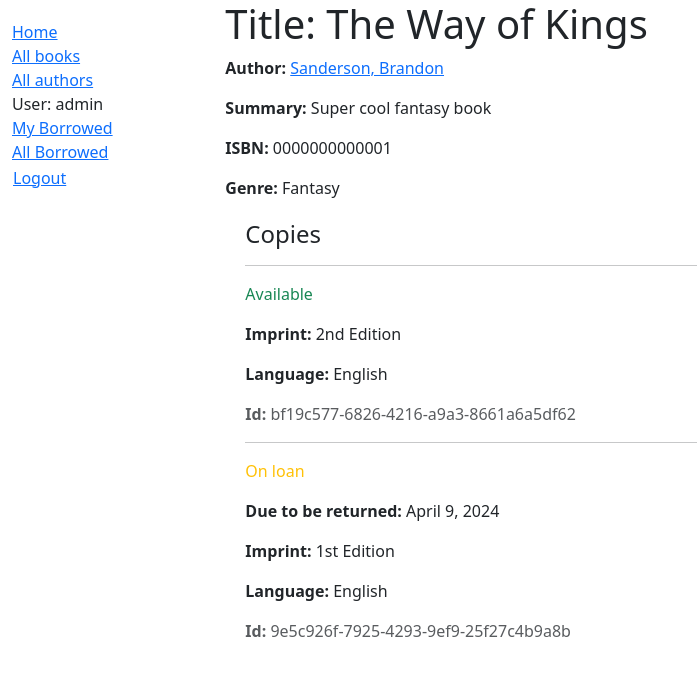
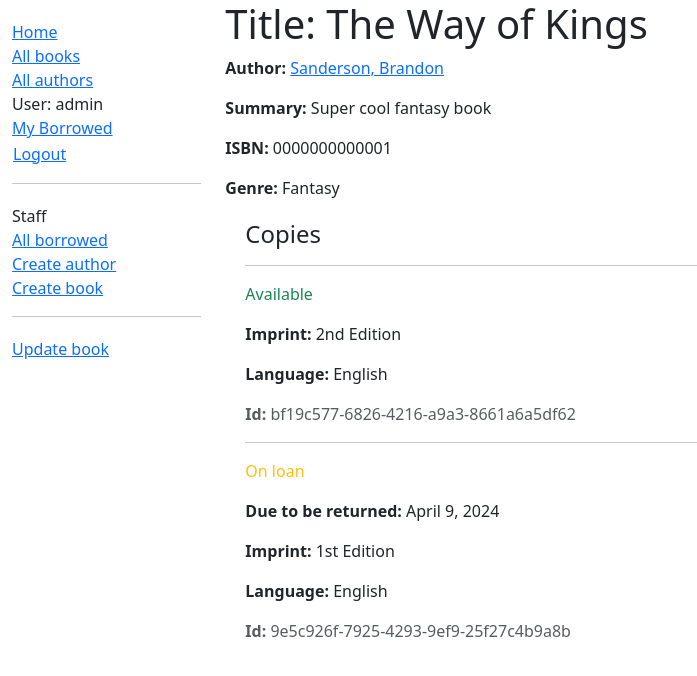
Before and after one commit to ModernTerrain/-csci313-assignment-3-Ben-Newland, a Django app: page /catalog/book/1 in a window 1280 px wide. Shown: the top 676 px of the page, without its empty margins (0-697 px from the left). Run offline with Django 5.2, Linux system fonts and the light colour scheme; a user stored in the database is signed in; data comes from the database, SQL or seed files in the repository; both versions use the stored data as it was after the commit.

Commit message:
Added pages for renewing books and creating/editing/deleting books and authors, each accessible only by those with the corresponding permissions.

```diff
--- a/locallibrary/catalog/templates/base.html
+++ b/locallibrary/catalog/templates/base.html
@@ -26,9 +26,6 @@
               {% if user.is_authenticated %}
               <li>User: {{ user.get_username }}</li>
               <li><a href="{% url 'my-borrowed' %}">My Borrowed</a></li>
-              {% if perms.catalog.can_mark_returned %}
-              <li><a href="{% url 'all-borrowed' %}">All Borrowed</a></li>
-              {% endif %}
               <li>
                 <form id="logout-form" method="post" action="{% url 'admin:logout' %}">
                   {% csrf_token %}
@@ -39,6 +36,19 @@
               <li><a href="{% url 'login' %}?next={{ request.path }}">Login</a></li>
             {% endif %}
             </ul>
+            {% if user.is_staff %}
+            <hr>
+            <ul class="sidebar-nav">
+            <li>Staff</li>
+               <li><a href="{% url 'all-borrowed' %}">All borrowed</a></li>
+            {% if perms.catalog.add_author %}
+               <li><a href="{% url 'author-create' %}">Create author</a></li>
+            {% endif %}
+            {% if perms.catalog.add_book %}
+               <li><a href="{% url 'book-create' %}">Create book</a></li>
+            {% endif %}
+            </ul>
+            {% endif %}
           {% endblock %}
         </div>
         <div class="col-sm-10 ">{% block content %}{% endblock %}
--- a/locallibrary/catalog/templates/catalog/book_detail.html
+++ b/locallibrary/catalog/templates/catalog/book_detail.html
@@ -27,3 +27,20 @@
     {% endfor %}
   </div>
 {% endblock %}
+
+{% block sidebar %}
+  {{ block.super }}
+
+  {% if perms.catalog.change_book or perms.catalog.delete_book %}
+  <hr>
+  <ul class="sidebar-nav">
+    {% if perms.catalog.change_book %}
+      <li><a href="{% url 'book-update' book.id %}">Update book</a></li>
+    {% endif %}
+    {% if not book.bookinstance_set.all and perms.catalog.delete_book %}
+      <li><a href="{% url 'book-delete' book.id %}">Delete book</a></li>
+    {% endif %}
+    </ul>
+  {% endif %}
+
+{% endblock %}
--- a/locallibrary/catalog/templates/catalog/bookinstance_list_borrowed_all.html
+++ b/locallibrary/catalog/templates/catalog/bookinstance_list_borrowed_all.html
@@ -9,6 +9,7 @@
       {% for bookinst in bookinstance_list %}
       <li class="{% if bookinst.is_overdue %}text-danger{% endif %}">
         <a href="{% url 'book-detail' bookinst.book.pk %}">{{ bookinst.book.title }}</a> ({{ bookinst.due_back }}) {{ bookinst.borrower }}
+        {% if perms.catalog.can_mark_returned %}- <a href="{% url 'renew-book-librarian' bookinst.id %}">Renew</a>{% endif %}
       </li>
       {% endfor %}
     </ul>
--- a/locallibrary/catalog/urls.py
+++ b/locallibrary/catalog/urls.py
@@ -9,4 +9,11 @@
     path('author/<int:pk>', views.AuthorDetailView.as_view(), name='author-detail'),
     path('mybooks/', views.LoanedBooksByUserListView.as_view(), name='my-borrowed'),
     path('allborrowed/', views.AllLoanedBooksListView.as_view(), name='all-borrowed'),
+    path('book/<uuid:pk>/renew/', views.renew_book_librarian, name='renew-book-librarian'),
+    path('author/create/', views.AuthorCreate.as_view(), name='author-create'),
+    path('author/<int:pk>/update/', views.AuthorUpdate.as_view(), name='author-update'),
+    path('author/<int:pk>/delete/', views.AuthorDelete.as_view(), name='author-delete'),
+    path('book/create/', views.BookCreate.as_view(), name='book-create'),
+    path('book/<int:pk>/update/', views.BookUpdate.as_view(), name='book-update'),
+    path('book/<int:pk>/delete/', views.BookDelete.as_view(), name='book-delete'),
 ]
--- a/locallibrary/catalog/views.py
+++ b/locallibrary/catalog/views.py
@@ -2,6 +2,18 @@
 from .models import Book, Author, BookInstance, Genre
 from django.views import generic
 from django.contrib.auth.mixins import LoginRequiredMixin, PermissionRequiredMixin
+import datetime
+
+from django.contrib.auth.decorators import login_required, permission_required
+from django.shortcuts import get_object_or_404
+from django.http import HttpResponseRedirect
+from django.urls import reverse
+
+from catalog.forms import RenewBookForm
+
+from django.views.generic.edit import CreateView, UpdateView, DeleteView
+from django.urls import reverse_lazy
+from .models import Author, Book
 
 def index(request):
     """View function for home page of site."""
@@ -70,3 +82,88 @@
             BookInstance.objects.filter(status__exact='o')
             .order_by('due_back')
         )
+
+
+
+@login_required
+@permission_required('catalog.can_mark_returned', raise_exception=True)
+def renew_book_librarian(request, pk):
+    """View function for renewing a specific BookInstance by librarian."""
+    book_instance = get_object_or_404(BookInstance, pk=pk)
+
+    # If this is a POST request then process the Form data
+    if request.method == 'POST':
+
+        # Create a form instance and populate it with data from the request (binding):
+        form = RenewBookForm(request.POST)
+
+        # Check if the form is valid:
+        if form.is_valid():
+            # process the data in form.cleaned_data as required (here we just write it to the model due_back field)
+            book_instance.due_back = form.cleaned_data['renewal_date']
+            book_instance.save()
+
+            # redirect to a new URL:
+            return HttpResponseRedirect(reverse('all-borrowed'))
+
+    # If this is a GET (or any other method) create the default form.
+    else:
+        proposed_renewal_date = datetime.date.today() + datetime.timedelta(weeks=3)
+        form = RenewBookForm(initial={'renewal_date': proposed_renewal_date})
+
+    context = {
+        'form': form,
+        'book_instance': book_instance,
+    }
+
+    return render(request, 'catalog/book_renew_librarian.html', context)
+
+class AuthorCreate(PermissionRequiredMixin, CreateView):
+    model = Author
+    fields = ['first_name', 'last_name', 'date_of_birth', 'date_of_death']
+    permission_required = 'catalog.add_author'
+
+class AuthorUpdate(PermissionRequiredMixin, UpdateView):
+    model = Author
+    # Not recommended (potential security issue if more fields added)
+    fields = '__all__'
+    permission_required = 'catalog.change_author'
+
+class AuthorDelete(PermissionRequiredMixin, DeleteView):
+    model = Author
+    success_url = reverse_lazy('authors')
+    permission_required = 'catalog.delete_author'
+
+    def form_valid(self, form):
+        try:
+            self.object.delete()
+            return HttpResponseRedirect(self.success_url)
+        except Exception as e:
+            return HttpResponseRedirect(
+                reverse("author-delete", kwargs={"pk": self.object.pk})
+            )
+
+class BookCreate(PermissionRequiredMixin, CreateView):
+    model = Book
+    fields = ['title', 'author', 'summary', 'isbn', 'genre']
+    permission_required = 'catalog.add_book'
+
+class BookUpdate(PermissionRequiredMixin, UpdateView):
+    model = Book
+    # Not recommended (potential security issue if more fields added)
+    fields = '__all__'
+    permission_required = 'catalog.change_book'
+
+class BookDelete(PermissionRequiredMixin, DeleteView):
+    model = Book
+    success_url = reverse_lazy('books')
+    permission_required = 'catalog.delete_book'
+
+    def form_valid(self, form):
+        try:
+            self.object.delete()
+            return HttpResponseRedirect(self.success_url)
+        except Exception as e:
+            return HttpResponseRedirect(
+                reverse("book-delete", kwargs={"pk": self.object.pk})
+            )
```
Also changed, not shown: locallibrary/catalog/forms.py (added, +23 -0 lines), locallibrary/catalog/templates/catalog/author_confirm_delete.html (added, +25 -0 lines), locallibrary/catalog/templates/catalog/author_detail.html (+17 -0 lines), locallibrary/catalog/templates/catalog/author_form.html (added, +11 -0 lines), locallibrary/catalog/templates/catalog/book_confirm_delete.html (added, +25 -0 lines), locallibrary/catalog/templates/catalog/book_form.html (added, +11 -0 lines), locallibrary/catalog/templates/catalog/book_renew_librarian.html (added, +15 -0 lines), locallibrary/db.sqlite3.
